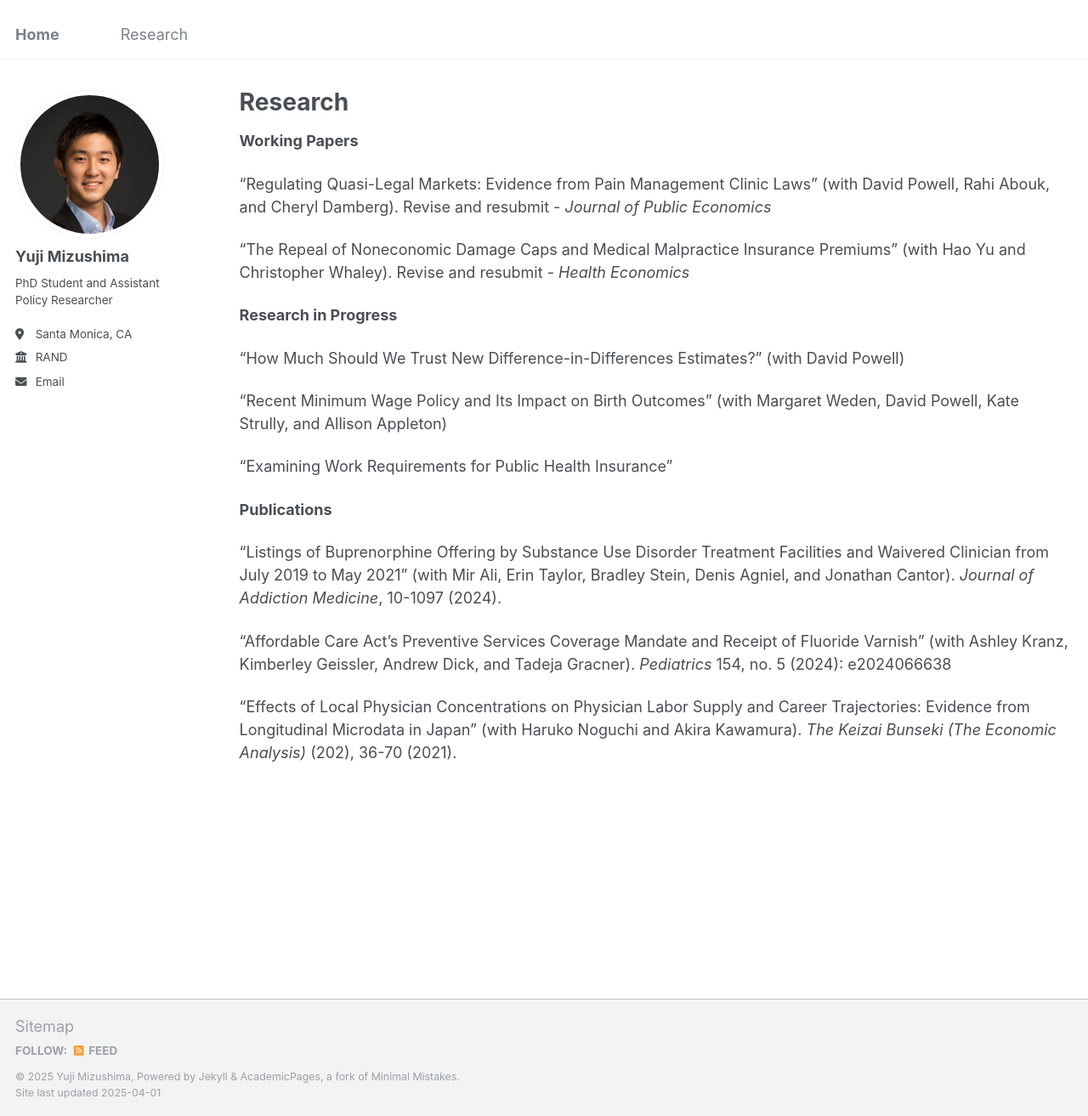
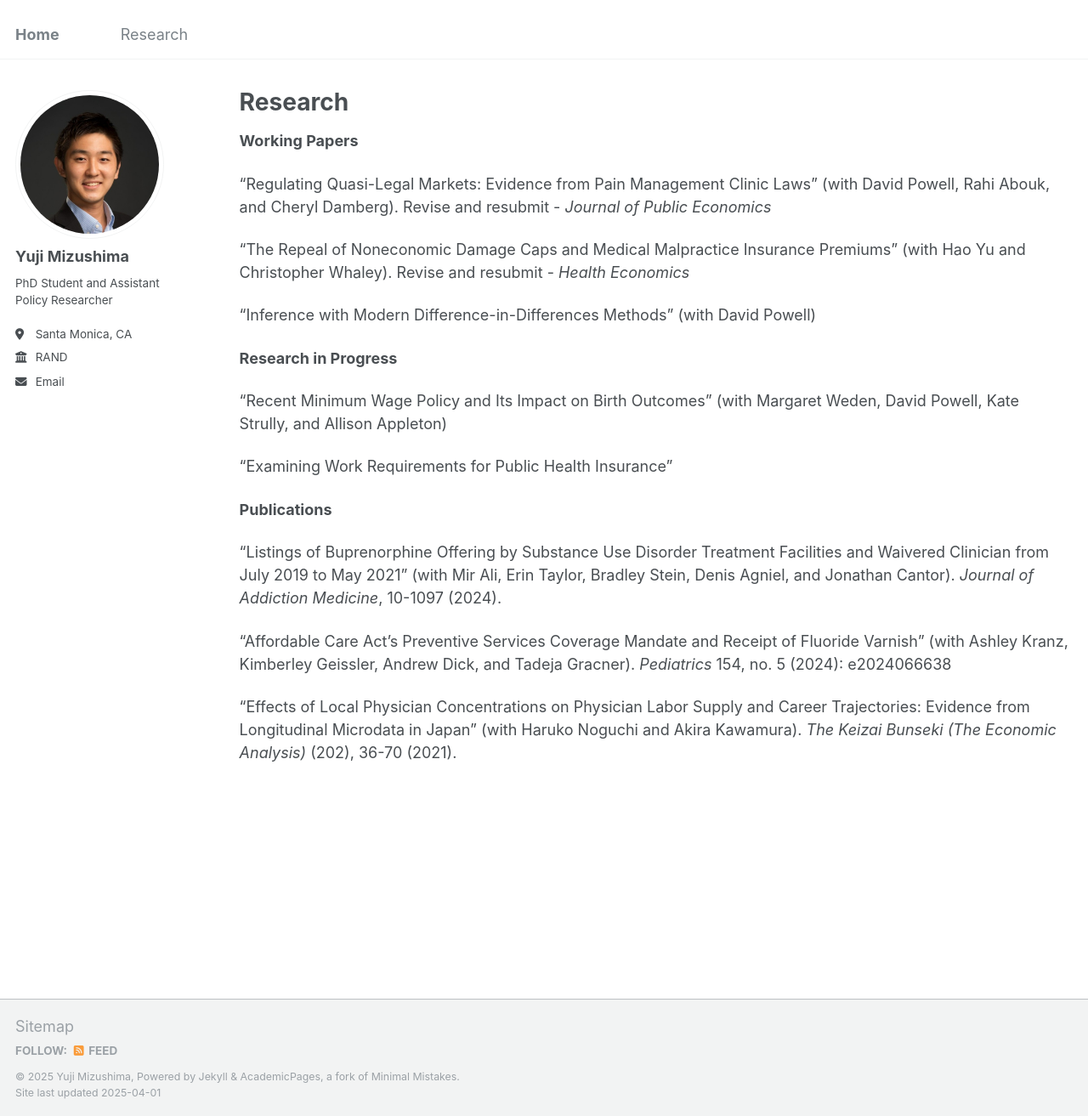
Before and after one commit to yujimizushima/yujimizushima.github.io, a Jekyll site: the page built from _pages/research.md, in a window 1280 px wide and 1313 px high. Shown: the whole window at 85% size. Built offline with Jekyll 4.4.1, drawn with Linux system fonts in a browser that asks for light colours.

Commit message:
Update research.md

```diff
--- a/_pages/research.md
+++ b/_pages/research.md
@@ -11,9 +11,9 @@ author_profile: true
 
 "The Repeal of Noneconomic Damage Caps and Medical Malpractice Insurance Premiums" (with Hao Yu and Christopher Whaley). Revise and resubmit - _Health Economics_
 
+"Inference with Modern Difference-in-Differences Methods" (with David Powell)
+
 **Research in Progress**
-
-"How Much Should We Trust New Difference-in-Differences Estimates?" (with David Powell)
 
 "Recent Minimum Wage Policy and Its Impact on Birth Outcomes" (with Margaret Weden, David Powell, Kate Strully, and Allison Appleton)
 
```
